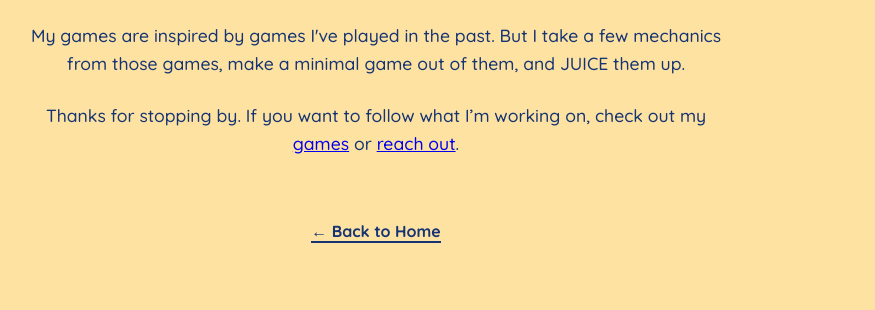
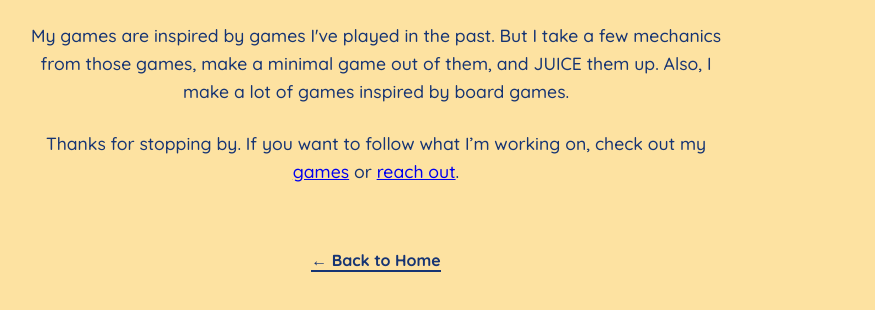
Before and after one commit to davemcwave/mcwavegames, a plain HTML site: page about/index.html in a window 1280 px wide. Shown: the part 350-660 px from the top of the page, without its empty margins (264-1139 px from the left). Drawn offline with Linux system fonts and the light colour scheme.

Commit message:
more updates for icon

```diff
--- a/about/index.html
+++ b/about/index.html
@@ -3,6 +3,7 @@
 <head>
   <meta charset="UTF-8" />
   <meta name="viewport" content="width=device-width, initial-scale=1.0"/>
+  <link rel="icon" href="/leetha-32x32.png" type="image/png" />
   <title>About – McWave Games</title>
   <link href="https://fonts.googleapis.com/css2?family=Quicksand:wght@500;700&display=swap" rel="stylesheet">
   <style>
@@ -119,6 +120,8 @@
 
     <p>
       My games are inspired by games I've played in the past. But I take a few mechanics from those games, make a minimal game out of them, and JUICE them up.
+
+      Also, I make a lot of games inspired by board games.
     </p>
 
     <p>
```
Also changed, not shown: games/index.html (+1 -0 lines), games/lethal/index.html (+1 -0 lines), index.html (+1 -0 lines), leetha-32x32.png (added), mcwave-games-logo-leetha-only.png (added).
